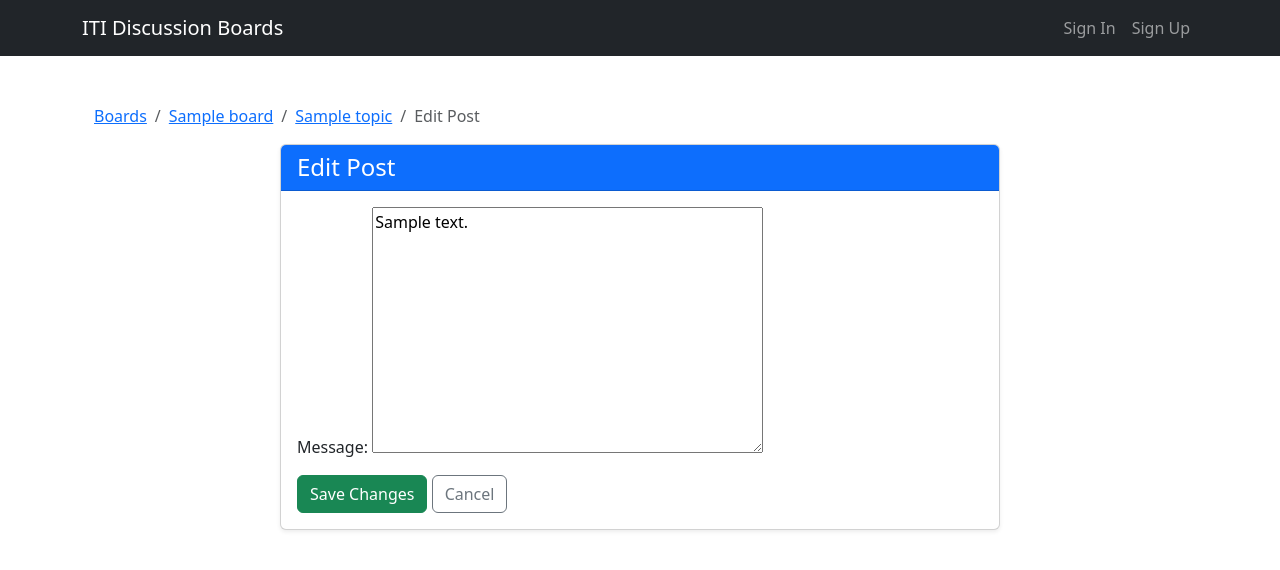
After one commit to AhmedSolimanGhonaim/Discussion-board, a Django app: page /boards/1/topics/1/posts/1/edit in a window 1280 px wide. The commit adds this page. Shown: the top 570 px of the page. Run offline with Django 5.2, Linux system fonts and the light colour scheme; tables that the repository leaves empty hold one stand-in row (values such as "Sample post"); some libraries are stand-ins or nearby versions.

Commit message:
updating post update date in model and views using generi view UpdateView

```diff
--- a/boards/models.py
+++ b/boards/models.py
@@ -38,7 +38,7 @@ class Post(models.Model):
     created_by = models.ForeignKey(User,related_name='posts', on_delete=models.CASCADE)
     created_date = models.DateTimeField(auto_now_add=True)
     updated_by= models.ForeignKey(User,related_name='+', on_delete=models.CASCADE, null=True, blank=True)
-    updated_date = models.DateTimeField(auto_now=True)
+    updated_date = models.DateTimeField(auto_now=False, null=True, blank=True)
     def __str__(self):
         truncated_message = Truncator(self.message)
         return truncated_message.chars(20, truncate='...')
--- /dev/null
+++ b/boards/templates/edit_post.html
@@ -0,0 +1,42 @@
+{% extends 'base.html' %} {% block title %}Edit Post{% endblock %}
+{% block content %}
+<div class="container py-4">
+  <nav aria-label="breadcrumb">
+    <ol class="breadcrumb">
+      <li class="breadcrumb-item"><a href="{% url 'home' %}">Boards</a></li>
+      <li class="breadcrumb-item">
+        <a href="{% url 'board_topics' post.topic.board.pk %}"
+          >{{ post.topic.board.name }}</a
+        >
+      </li>
+      <li class="breadcrumb-item">
+        <a href="{% url 'topic_page' post.topic.board.pk post.topic.pk %}"
+          >{{ post.topic.subject }}</a
+        >
+      </li>
+      <li class="breadcrumb-item active">Edit Post</li>
+    </ol>
+  </nav>
+
+  <div class="row justify-content-center">
+    <div class="col-lg-8">
+      <div class="card shadow-sm">
+        <div class="card-header bg-primary text-white">
+          <h4 class="mb-0">Edit Post</h4>
+        </div>
+        <div class="card-body">
+          <form method="post" novalidate>
+            {% csrf_token %} {{ form.as_p }}
+            <button type="submit" class="btn btn-success">Save Changes</button>
+            <a
+              href="{% url 'topic_page' post.topic.board.pk post.topic.pk %}"
+              class="btn btn-outline-secondary"
+              >Cancel</a
+            >
+          </form>
+        </div>
+      </div>
+    </div>
+  </div>
+</div>
+{% endblock %}
--- a/boards/urls.py
+++ b/boards/urls.py
@@ -10,5 +10,5 @@ urlpatterns = [
     path('boards/<int:id>/new', views.NewTopicView.as_view(), name='new_topic'),
     path('boards/<int:board_id>/topics/<int:topic_id>', views.TopicPageView.as_view(), name='topic_page'),
     path('boards/<int:board_id>/topics/<int:topic_id>/reply', views.ReplyTopicView.as_view(), name='reply_topic'),
-    path('boards/<int:board_id>/topics/<int:topic/id>/edit/posts/<int:post_id>', views.EditPostView.as_view(), name='edit_post'),
+    path('boards/<int:board_id>/topics/<int:topic_id>/posts/<int:post_id>/edit', views.EditPostView.as_view(), name='edit_post'),
 ]
--- a/boards/views.py
+++ b/boards/views.py
@@ -5,7 +5,8 @@ from django.contrib.auth.models import User
 from .forms import NewTopicForm , ReplyForm
 from django.contrib.auth.decorators import login_required
 from django.utils.decorators import method_decorator
-from django.views.generic import View ,CreateView
+from django.utils import timezone
+from django.views.generic import View ,CreateView , UpdateView , DeleteView
 from django.urls import reverse_lazy
 def home(request):
     boards = Board.objects.all()
@@ -125,4 +126,32 @@ class ReplyTopicView(View):
             'form_reply': form
         })
 
-class EditPostView(View):
+class EditPostView(UpdateView):
+     model= Post
+     fields = ['message']
+     template_name = 'edit_post.html'
+     pk_url_kwarg = 'post_id'
+     context_object_name = 'post'
+     def form_valid(self,form):
+         post = form.save(commit=False)
+         post.updated_by = self.request.user
+         post.updated_date = timezone.now()
+         post.save()
+         return redirect('topic_page', board_id=post.topic.board.pk, topic_id=post.topic.pk)
+
+
+
+
+    #  def get(self,request,board_id,topic_id,post_id):
+    #      post = get_object_or_404(Post, pk = post_id)
+    #      form = ReplyForm()
+    #      return render(request, 'edit_post.html', {'post': post, 'form': form})
+    #  def post(self,request,post_id,board_id,topic_id):
+    #      post = get_object_or_404(Post, pk = post_id)
+    #      form = ReplyForm(request.POST)
+    #      if form.is_valid():
+    #             post.message = form.cleaned_data.get('message')
+    #             post.updated_by = request.user
+    #             post.save()
+    #             return redirect('topic_page', board_id=board_id, topic_id=topic_id)
+    #      return render(request, 'edit_post.html', {'post': post, 'form': form})
```
Also changed, not shown: boards/templates/topic_page.html (+8 -1 lines), boards/migrations/0004_alter_post_updated_date.py (added).
